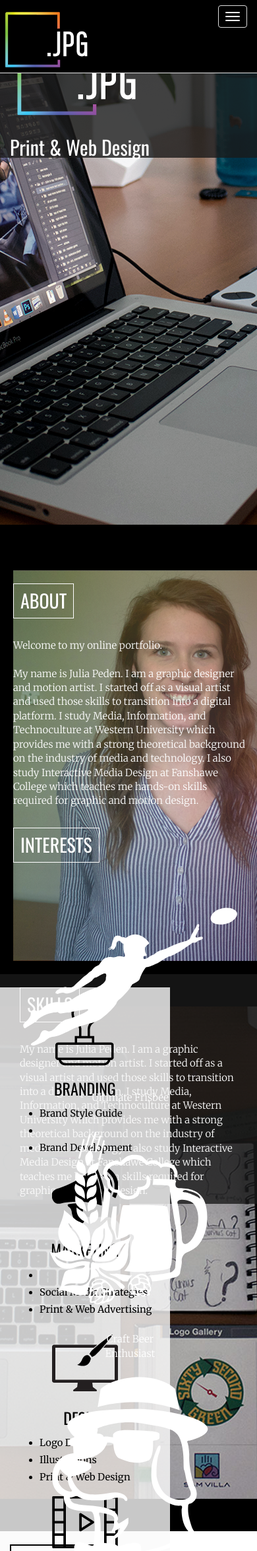
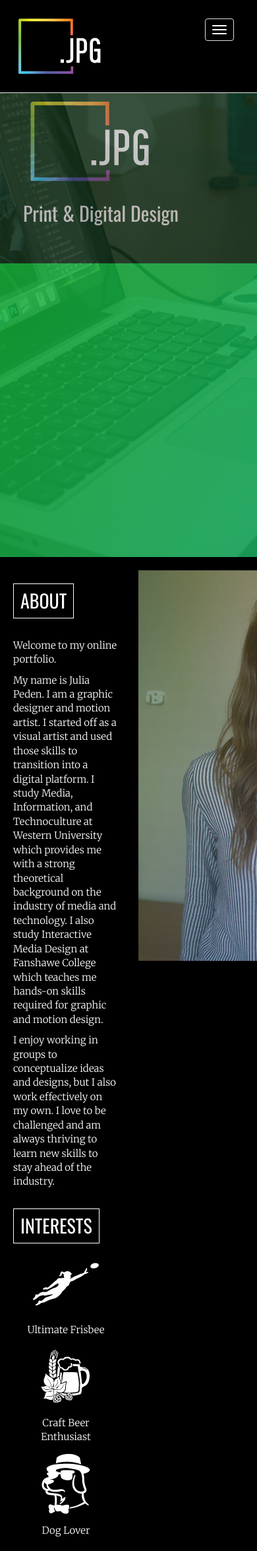
Before and after one commit to jpeden96/peden_portfolio, a PHP site: page / in a window 390 px wide; the page is wider, and only the part inside the window is pictured. Shown: the top 2350 px of that part at 66% size. Run offline with PHP 8.4, Linux system fonts and the light colour scheme; some libraries are stand-ins or nearby versions.

Commit message:
added to some fo the responsive elements

```diff
--- a/css/main.css
+++ b/css/main.css
@@ -31,6 +31,7 @@ h3 {
 }
 .navbar-header {
   background-color: black;
+  padding: 20px;
 }
 
 .navbar-collapse {
@@ -39,7 +40,7 @@ h3 {
 }
 
 .navbar-default .navbar-toggle {
-  /*border-color: white;*/
+  /*border-color: white */
 }
 
 .navbar-default .navbar-toggle .icon-bar {
@@ -61,7 +62,7 @@ h3 {
 
 @media screen and (min-width: 768px) {
   #mainNav ul li a {
-    line-height: 90px;
+    line-height: 100px;
   }
 }
 
@@ -71,39 +72,44 @@ h3 {
 
 #logo {
   height: 100px;
-  margin-top: 10px;
 }
 
 .header {
   background: url('../img/header-img.png') no-repeat center center;
-  /*-webkit-background-size: cover;
+  -webkit-background-size: cover;
   -moz-background-size: cover;
   -o-background-size: cover;
-  background-size: cover;*/
+  background-size: cover;
     height: 100%;
     width: 100%;
     left:0;
     right: 0;
     top: 0;
     bottom: 0;
+    opacity: .8;
 }
 
 .header-overlay
 {
-  background: rgb(25, 25, 25, 0.8);
-  background: rgba(25, 25, 25, 0.8);
+  background: rgb(25, 25, 25, .8);
+  background: rgba(25, 25, 25, .8);
+  padding: 50px;
+  padding-top: 100px;
+  z-index: 1;
+
 }
 
-/*.gradient {
-  z-index: 1;
+.gradient {
+  z-index: 2;
   height: 100%;
   width: 100%;
   left:0;
   right: 0;
   top: 0;
   bottom: 0;
-  /*position: absolute; */
-/*background: linear-gradient(124deg, #ff2400, #e81d1d, #e8b71d, #e3e81d, #1de840, #1ddde8, #2b1de8, #dd00f3, #dd00f3);
+  opacity: .8;
+  position: absolute;
+background: linear-gradient(124deg, #ff2400, #e81d1d, #e8b71d, #e3e81d, #1de840, #1ddde8, #2b1de8, #dd00f3, #dd00f3);
 background-size: 1800% 1800%;
 
 
@@ -131,7 +137,7 @@ background-size: 1800% 1800%;
     0%{background-position:0% 82%}
     50%{background-position:100% 19%}
     100%{background-position:0% 82%}
-} */
+}
 
 #header-logo
 {
@@ -141,15 +147,20 @@ background-size: 1800% 1800%;
 .about {
   padding: 20px;
 }
-#about-pic {
-  z-index: 100;
-  position: absolute;
+
+.about-pic {
+  height: 200px;
 }
+
+@media screen and (min-width: 768px) {
+  .about-text {
+    position: absolute;
+  }
+  }
 
 .aboutText
 {
   z-index: 999;
-  position: absolute;
 }
 
 #about-gradient
@@ -159,7 +170,7 @@ background-size: 1800% 1800%;
   width: 500px;
 }
 
-.fact-text {
+.facts {
   text-align: center;
 }
 
@@ -171,6 +182,7 @@ background-size: 1800% 1800%;
   margin-bottom: 10px;
 }
 
+
 .skills {
   background: url('../img/skills-bg.jpg') no-repeat center center;
   /*content: ' ';
@@ -178,9 +190,14 @@ background-size: 1800% 1800%;
   position: absolute;*/
   left: 0;
   top: 0;
+  bottom: 0;
+  right: 0;
   width: 100%;
   height: 100%;
-  z-index: 1;
+  -webkit-background-size: cover;
+  -moz-background-size: cover;
+  -o-background-size: cover;
+  background-size: cover;
   /*opacity: 0.2; */
 }
 
@@ -188,19 +205,26 @@ background-size: 1800% 1800%;
 {
   color: black;
 }
+
+@media screen and (min-width: 768px) {
+  .skillsOverlay{
+    position: absolute;
+  }
+  #whiteOverlay {
+    position: absolute;
+  }
+  }
+
 .skillsOverlay
 {
-  background: rgb(25, 25, 25, 0.8);
-  background: rgba(25, 25, 25, 0.8);
-  position: absolute;
-
+  background: rgb(25, 25, 25, .8);
+  background: rgba(25, 25, 25, .8);
 }
 #whiteOverlay
 {
-  background: rgb(250, 250, 250, 0.8);
-  background: rgba(250, 250, 250, 0.8);
+  background: rgb(250, 250, 250, .8);
+  background: rgba(250, 250, 250, .8);
   padding: 20px;
-  position: absolute;
   margin-top: 20px;
 }
 
@@ -294,7 +318,7 @@ input, textarea {
   width: 100%;
   margin-bottom: 20px;
   background-color: black;
-  border: solid 0px;
+  border: none;
   border-bottom: 2px solid white;
 }
 
--- a/index.html
+++ b/index.html
@@ -18,9 +18,9 @@
   </head>
   <body>
 
-    <div class="container">
+    <section class="container">
       <nav class="navbar navbar-default navbar-fixed-top">
-        <div class="container">
+        <!--<div class="container"> -->
           <div class="navbar-header">
 
               <img src="img/jpg-logo.png" alt="JPG Logo" id="logo">
@@ -41,42 +41,45 @@
               <li><a class="page-scroll" href="#contact">CONTACT</a></li>
             </ul>
         </div>
-      </div>
+      <!-- </div> -->
       </nav>
-    </div><!--end class container-->
+    </section><!--end class container-->
 
 
-      <section class="container header gradient" id="home">
+      <section class="container header" id="home">
+        <div class="gradient">
         <div class="row">
           <div class="col-sm-5 header-overlay">
             <img src="img/jpg-logo.png" alt="JPG Logo" id="header-logo">
-            <h2>Print & Web Design</h2>
+            <h2>Print & Digital Design</h2>
           </div><!--end col-sm-5-->
         </div> <!--end .row-->
+      </div>
       </section> <!--end container-->
 <section class="about container" id="about">
       <!--<div class="container"> -->
+
         <div class="row">
-          <div class="col-sm-12 col-md-6 col-md-push-1 aboutText">
+          <div class="col-xs-6 col-sm-6 col-md-6 aboutText">
             <h1>ABOUT</h1><br>
-            <p>Welcome to my online portfolio.<br><br>My name is Julia Peden. I am a graphic designer and motion artist. I started off as a visual artist and used those skills to transition into a digital platform. I study Media, Information, and Technoculture at Western University which provides me with a strong theoretical background on the industry of media and technology. I also study Interactive Media Design at Fanshawe College which teaches me hands-on skills required for graphic and motion design.</p>
+            <p>Welcome to my online portfolio.</p><p>My name is Julia Peden. I am a graphic designer and motion artist. I started off as a visual artist and used those skills to transition into a digital platform. I study Media, Information, and Technoculture at Western University which provides me with a strong theoretical background on the industry of media and technology. I also study Interactive Media Design at Fanshawe College which teaches me hands-on skills required for graphic and motion design.</p><p>I enjoy working in groups to conceptualize ideas and designs, but I also work effectively on my own. I love to be challenged and am always thriving to learn new skills to stay ahead of the industry.</p>
 
             <h1 class="subHeader">INTERESTS</h1> <br>
 
-            <div class="col-sm-4 facts">
-              <img src="img/fact1.svg" alt="fact1" class="fact-img">
+            <div class="col-sm-4 col-md-3 facts">
+              <img src="img/fact1.png" alt="fact1" class="fact-img">
               <p class="fact-text">Ultimate Frisbee</p>
             </div>
-            <div class="col-sm-4 facts">
-              <img src="img/fact2.svg" alt="fact2" class="fact-img">
+            <div class="col-sm-4 col-md-3 facts">
+              <img src="img/fact2.png" alt="fact2" class="fact-img">
               <p class="fact-text">Craft Beer<br>Enthusiast</p>
             </div>
-            <div class="col-sm-4 facts">
-              <img src="img/fact3.svg" alt="fact3" class="fact-img">
-              <p class="fact-text">Dog<br>Lover</p>
+            <div class="col-sm-4 col-md-3 facts">
+              <img src="img/fact3.png" alt="fact3" class="fact-img">
+              <p class="fact-text">Dog Lover</p>
             </div>
           </div>
-          <div class="col-sm-12 col-md-5 col-md-push-5 about-pic">
+          <div class="col-xs-6 col-sm-4 col-md-5 about-pic">
               <img src="img/about-gradient.png" alt="gradient" id="about-gradient">
               <img src="img/about.png" alt="About Portrait">
           </div>
@@ -86,36 +89,36 @@
 <section class="skills container" id="skills">
 <!-- <div class="container bgGradient"> -->
   <div class="row">
-    <div class="col-md-5 skillsOverlay">
-    <div class="col-md-6 col-md-push-2 skillsText">
+    <div class="col-xs-12 col-md-5 skillsOverlay">
+    <div class="col-sm-10 col-sm-push-1 col-md-6 col-md-push-2 skillsText">
       <h1>SKILLS</h1>
-      <p>My name is Julia Peden. I am a graphic designer and motion artist. I started off as a visual artist and used those skills to transition into a digital platform. I study Media, Information, and Technoculture at Western University which provides me with a strong theoretical background on the industry of media and technology. I also study Interactive Media Design at Fanshawe College which teaches me hands-on skills required for graphic and motion design.</p>
+      <p>Over the years, I have collected a variety skills surrounding graphic and motion design. I focus on four main areas, Branding, Marketing, Design, and Motion. </p>
   </div>
 </div>
 </div>
 <div class="row">
-    <div class="col-md-6 col-md-push-4" id="whiteOverlay">
+    <div class="col-sm-10 col-sm-push-1 col-md-6 col-md-push-4" id="whiteOverlay">
 
       <div class="row topSkills">
-      <div class="col-md-6 skillsItems">
+      <div class="col-sm-6 skillsItems">
         <img src="img/branding.png" alt="Branding Icon">
         <h3>BRANDING</h3>
-        <ul><li>Brand Style Guide</li><li> </li><li>Brand Development</li></ul>
+        <ul><li>Brand Style Guide</li><li>Event & Initiative Branding</li><li>Brand Development</li></ul>
       </div>
-      <div class="col-md-6 skillsItems">
+      <div class="col-sm-6 skillsItems">
         <img src="img/marketing.png" alt="Marketing Icon">
         <h3>MARKETING</h3>
-        <ul><li> </li><li>Social Media Strategies</li><li>Print & Web Advertising</li></ul>
+        <ul><li>Social Media Strategies</li><li>Print & Web Advertising</li><li>Campaign Planning</li></ul>
       </div>
     </div>
 
     <div class="row">
-      <div class="col-md-6 skillsItems">
+      <div class="col-sm-6 skillsItems">
         <img src="img/design.png" alt="Design Icon">
         <h3>DESIGN</h3>
         <ul><li>Logo Design</li><li>Illustrations</li><li>Print & Web Design</li></ul>
       </div>
-      <div class="col-md-6 skillsItems">
+      <div class="col-sm-6 skillsItems">
         <img src="img/motion.png" alt="Motion Icon">
         <h3>MOTION</h3>
         <ul><li>Live Action Videos</li><li>Typographic Animations</li><li>2D Animations</li></ul>
@@ -128,43 +131,43 @@
 
 <section class="portfolio container" id="portfolio">
   <div class="row">
-    <div class="col-md-4 col-md-push-1">
+    <div class="col-sm-12 col-md-4 col-md-push-1">
       <h1>PORTFOLIO</h1>
       <p>Take a look at some of my work. You’ll find some of my best branding style guides, logo designs, print designs, social media strategies, and animation videos.</p>
 </div>
 
     <div class="row">
-    <div class="col-md-7 col-md-push-1 portContent thumbRow">
-      <div class="col-md-4 portfolioPieces">
+    <div class="col-sm-12 col-md-7 col-md-push-1 portContent thumbRow">
+      <div class="col-xs-6 col-md-4 portfolioPieces">
         <img src="img/portThumbs/imwell-500x500.jpg" alt="IMWell Thumbnail" class="thumbs">
       </div>
-      <div class="col-md-4 portfolioPieces">
+      <div class="col-xs-6 col-md-4 portfolioPieces">
         <img src="img/portThumbs/eyeball-500x500.jpg" alt="Eyeball Thumbnail" class ="thumbs" id="eyeball">
       </div>
-      <div class="col-md-4 portfolioPieces">
+      <div class="col-xs-6 col-md-4 portfolioPieces">
       <img src="img/portThumbs/smh-500x500.jpg" alt="SMH Thumbnail" class ="thumbs" id="smh">
     </div>
 
   <div class="thumbRow">
-    <div class="col-md-4 portfolioPieces">
+    <div class="col-xs-6 col-md-4 portfolioPieces">
       <img src="img/portThumbs/imwell-500x500.jpg" alt="IMWell Thumbnail" class ="thumbs">
     </div>
-    <div class="col-md-4 portfolioPieces">
+    <div class="col-xs-6 col-md-4 portfolioPieces">
       <img src="img/portThumbs/eyeball-500x500.jpg" alt="Eyeball Thumbnail" class ="thumbs">
     </div>
-    <div class="col-md-4 portfolioPieces">
+    <div class="col-xs-6 col-md-4 portfolioPieces">
       <img src="img/portThumbs/smh-500x500.jpg" alt="SMH Thumbnail" class ="thumbs">
     </div>
   </div> <!-- end thumbrow 2-->
 
 <div class="thumbRow">
-  <div class="col-md-4 portfolioPieces">
+  <div class="col-xs-6 col-md-4 portfolioPieces">
     <img src="img/portThumbs/imwell-500x500.jpg" alt="IMWell Thumbnail" class ="thumbs bottomRow">
   </div>
-  <div class="col-md-4 portfolioPieces">
+  <div class="col-xs-6 col-md-4 portfolioPieces">
     <img src="img/portThumbs/eyeball-500x500.jpg" alt="Eyeball Thumbnail" class ="thumbs bottomRow">
     </div>
-    <div class="col-md-4 portfolioPieces">
+    <div class="col-xs-6 col-md-4 portfolioPieces">
       <img src="img/portThumbs/smh-500x500.jpg" alt="SMH Thumbnail" class ="thumbs bottomRow">
     </div>
   </div> <!--end thumbrow 3-->
```
Also changed, not shown: css/bootstrap.css, img/design.png, img/fact1.png (added), img/fact2.png (added), img/fact3.png (added).
